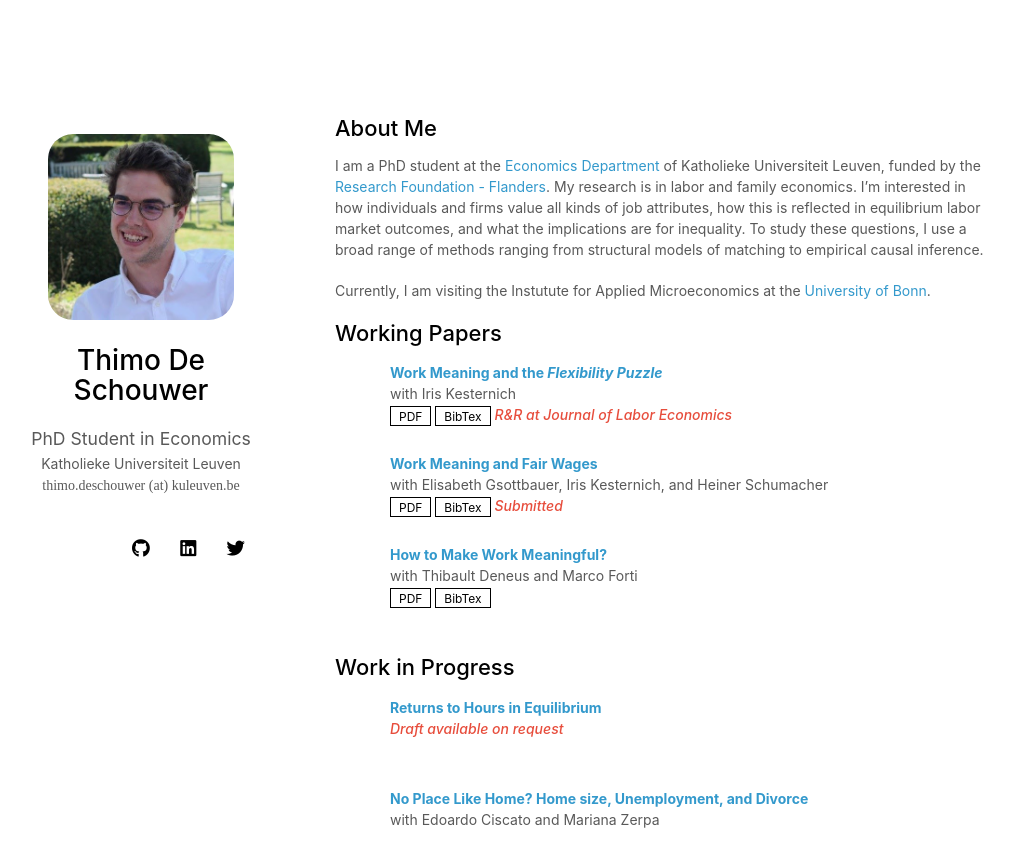
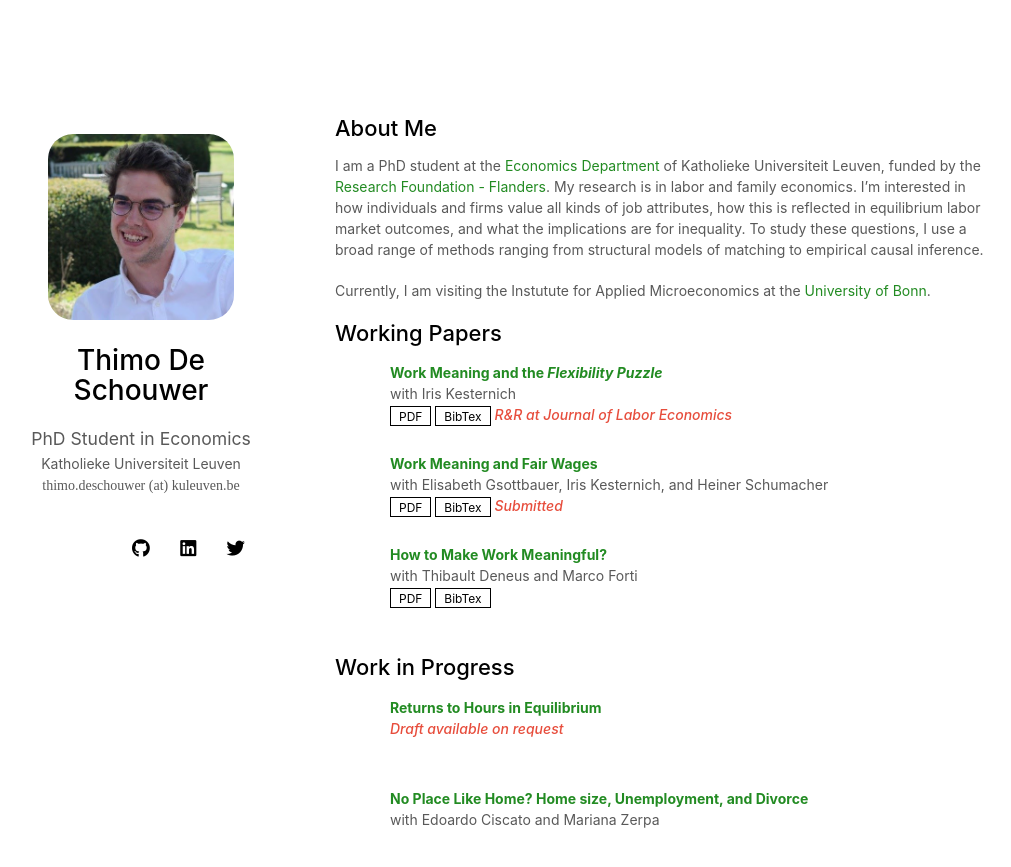
Before and after one commit to thimodeschouwer/thimodeschouwer.github.io, a Jekyll site: the page built from index.md, in a window 1280 px wide and 970 px high. Shown: the top 867 px of the window, without its empty margins (135-1146 px from the left). Built offline with Jekyll 4.4.1, drawn with Linux system fonts in a browser that asks for light colours; nearby versions of some CDN libraries; a style sheet for code colours, icons or effects is not loaded; our own code applies the rules of GitHub Pages for plain Markdown files.

Commit message:
Update minimal-light-no-dark-mode.scss

```diff
--- a/_sass/minimal-light-no-dark-mode.scss
+++ b/_sass/minimal-light-no-dark-mode.scss
@@ -213,12 +213,12 @@ h1 {
 }
 
 a {
-  color:#39c;
+  color:#228B22;
   text-decoration:none;
 }
 
 a:hover {
-  color:#069;
+  color:#068c06;
 }
 
 a small {
```
